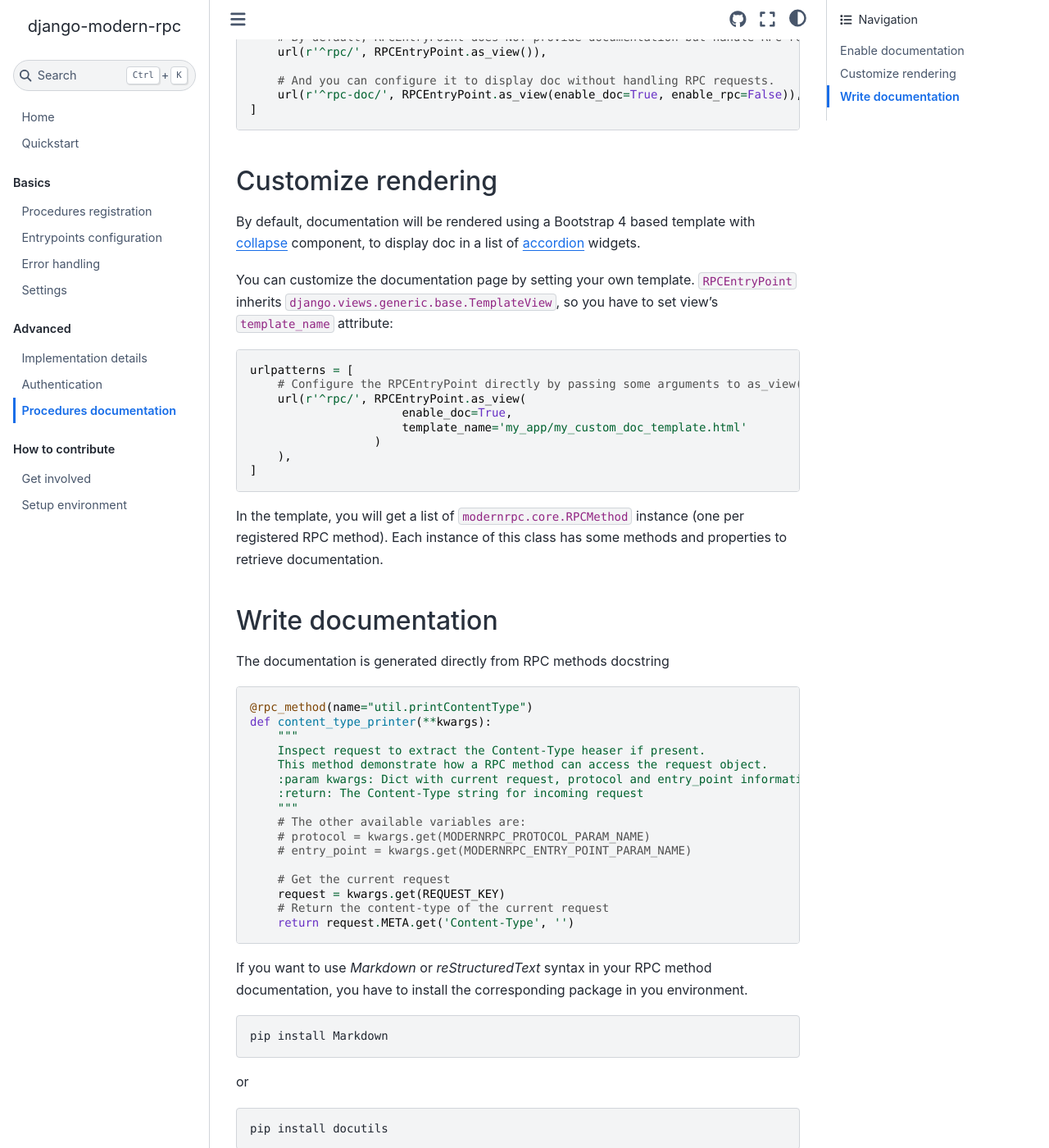
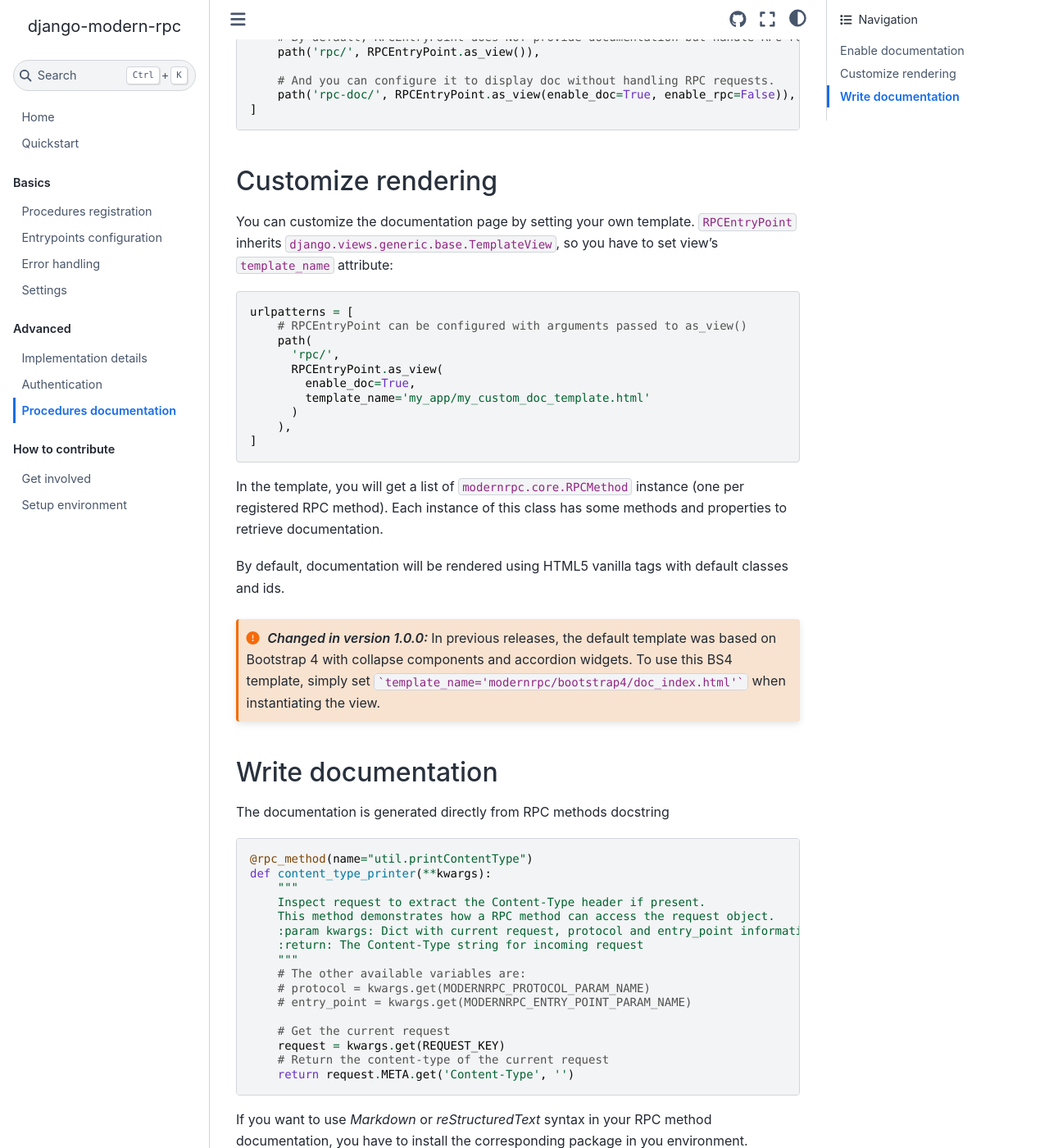
Before and after one commit to alorence/django-modern-rpc, a Sphinx documentation site: the page built from docs/advanced/generated_doc.rst, in a window 1280 px wide and 1400 px high, scrolled down 606 px. Shown: the whole window at 82% size. Built offline with Sphinx 7.4.7 and the Sphinx Book theme 1.1.4, drawn with Linux system fonts in a browser that asks for light colours; some of the changed text lies outside the part shown.

````diff
--- a/docs/advanced/generated_doc.rst
+++ b/docs/advanced/generated_doc.rst
@@ -14,7 +14,7 @@ To enable the feature, simply set ``enable_doc = True`` in your view instance
     urlpatterns = [
 
         # Configure the RPCEntryPoint directly by passing some arguments to as_view() method
-        url(r'^rpc/', RPCEntryPoint.as_view(enable_doc=True)),
+        path('rpc/', RPCEntryPoint.as_view(enable_doc=True)),
     ]
 
 If you prefer provide documentation on a different URL than the one used to handle RPC requests, you just need to
@@ -25,19 +25,14 @@ specify two different URLConf.
     urlpatterns = [
 
         # By default, RPCEntryPoint does NOT provide documentation but handle RPC requests
-        url(r'^rpc/', RPCEntryPoint.as_view()),
+        path('rpc/', RPCEntryPoint.as_view()),
 
         # And you can configure it to display doc without handling RPC requests.
-        url(r'^rpc-doc/', RPCEntryPoint.as_view(enable_doc=True, enable_rpc=False)),
+        path('rpc-doc/', RPCEntryPoint.as_view(enable_doc=True, enable_rpc=False)),
     ]
 
 Customize rendering
 -------------------
-By default, documentation will be rendered using a Bootstrap 4 based template with collapse_ component, to display
-doc in a list of accordion_ widgets.
-
-.. _collapse: https://getbootstrap.com/docs/4.0/components/collapse/
-.. _accordion: https://getbootstrap.com/docs/4.0/components/collapse/#accordion-example
 
 You can customize the documentation page by setting your own template. ``RPCEntryPoint`` inherits
 ``django.views.generic.base.TemplateView``, so you have to set view's ``template_name`` attribute:
@@ -45,19 +40,29 @@ You can customize the documentation page by setting your own template. ``RPCEntr
 .. code-block:: python
 
     urlpatterns = [
-        # Configure the RPCEntryPoint directly by passing some arguments to as_view() method
-        url(r'^rpc/', RPCEntryPoint.as_view(
-                          enable_doc=True,
-                          template_name='my_app/my_custom_doc_template.html'
-                      )
+        # RPCEntryPoint can be configured with arguments passed to as_view()
+        path(
+          'rpc/',
+          RPCEntryPoint.as_view(
+            enable_doc=True,
+            template_name='my_app/my_custom_doc_template.html'
+          )
         ),
     ]
 
 In the template, you will get a list of ``modernrpc.core.RPCMethod`` instance (one per registered RPC method). Each
 instance of this class has some methods and properties to retrieve documentation.
 
+By default, documentation will be rendered using HTML5 vanilla tags with default classes and ids.
+
+.. versionchanged:: 1.0.0
+   In previous releases, the default template was based on Bootstrap 4 with collapse components and accordion widgets.
+   To use this BS4 template, simply set  ```template_name='modernrpc/bootstrap4/doc_index.html'``` when instantiating
+   the view.
+
 Write documentation
 -------------------
+
 The documentation is generated directly from RPC methods docstring
 
 .. code-block:: python
@@ -65,8 +70,8 @@ The documentation is generated directly from RPC methods docstring
     @rpc_method(name="util.printContentType")
     def content_type_printer(**kwargs):
         """
-        Inspect request to extract the Content-Type heaser if present.
-        This method demonstrate how a RPC method can access the request object.
+        Inspect request to extract the Content-Type header if present.
+        This method demonstrates how a RPC method can access the request object.
         :param kwargs: Dict with current request, protocol and entry_point information.
         :return: The Content-Type string for incoming request
         """
@@ -105,3 +110,8 @@ or
 
     # In settings.py
     MODERNRPC_DOC_FORMAT = 'rst'
+
+
+.. versionadded:: 1.0.0
+
+   Typehints are now supported to generate arguments and return type in documentation
--- a/docs/index.rst
+++ b/docs/index.rst
@@ -21,7 +21,8 @@ in the menu.
 Useful links
 ------------
 
-:Code:      https://github.com/alorence/django-modern-rpc
+
+:Sources:   https://github.com/alorence/django-modern-rpc
 :Issues:    https://github.com/alorence/django-modern-rpc/issues
 :Package:   https://pypi.org/project/django-modern-rpc/
 :License:   MIT
````
Also changed, not shown: docs/advanced/authentication.rst (+7 -2 lines).
